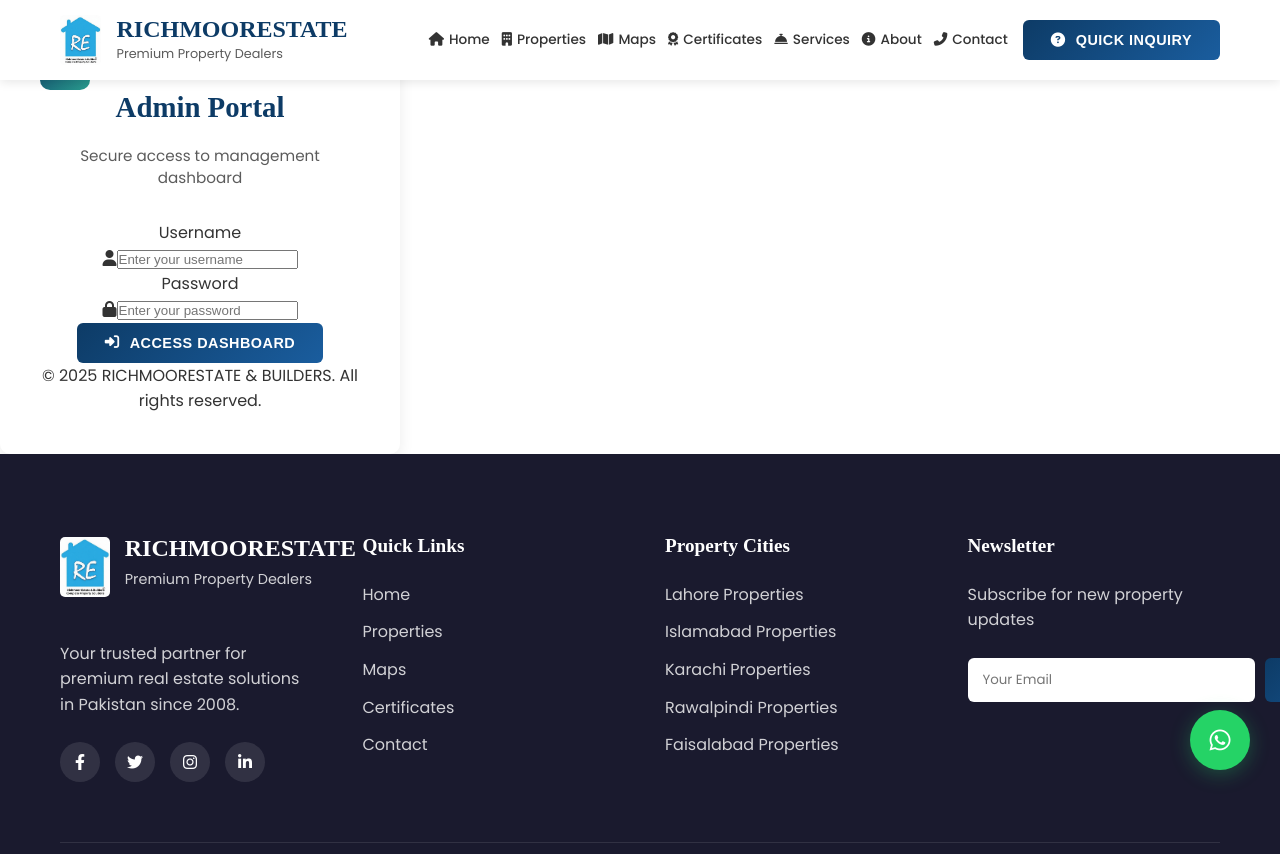
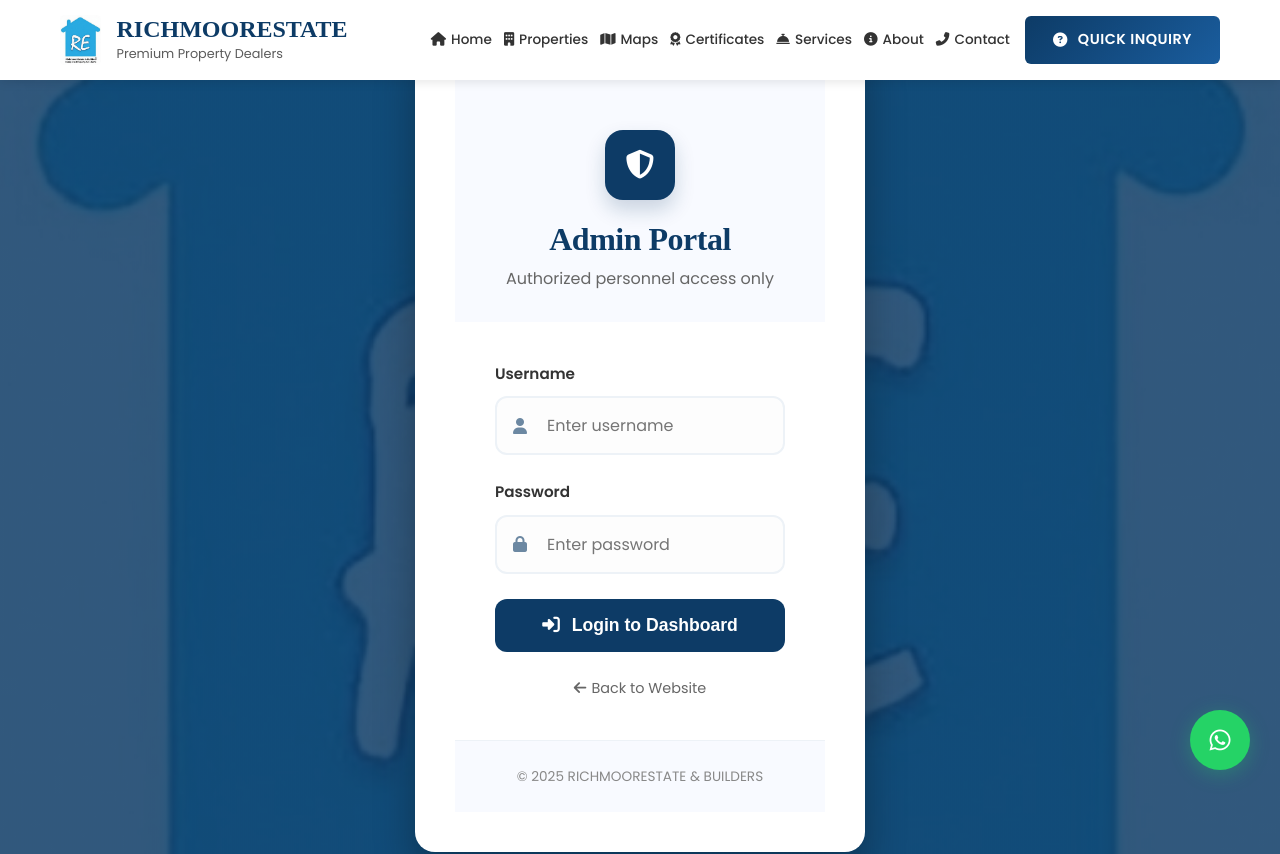
Before and after one commit to abdullahnauman404/real-estate-app, a React (Vite) app in the folder frontend/: page /admin in a window 1280 px wide. Shown: the top 854 px of the page. Built offline with nearby package versions, Linux system fonts and the light colour scheme; no server answers.

Commit message:
Updated frontend UI and backend map routes

```diff
--- a/frontend/src/components/Layout.jsx
+++ b/frontend/src/components/Layout.jsx
@@ -118,15 +118,13 @@ export default function Layout({ children, hideFooter = false }) {
                 </button>
               ) : null}
 
-              <button
+              <a
+                href="/#contact"
                 className="btn btn-primary"
-                onClick={() => {
-                  window.location.href = "mailto:richmoorestatebuilders@gmail.com";
-                  closeMobileMenu();
-                }}
+                onClick={closeMobileMenu}
               >
                 <i className="fas fa-question-circle"></i> Quick Inquiry
-              </button>
+              </a>
             </div>
           </div>
 
--- a/frontend/src/pages/AdminLogin.jsx
+++ b/frontend/src/pages/AdminLogin.jsx
@@ -31,10 +31,10 @@ export default function AdminLogin() {
         <div className="auth-card">
           <div className="auth-header">
             <div className="logo-icon">
-              <i className="fas fa-user-shield"></i>
+              <i className="fas fa-shield-alt"></i>
             </div>
             <h2>Admin Portal</h2>
-            <p className="muted">Secure access to management dashboard</p>
+            <p>Authorized personnel access only</p>
           </div>
 
           <form className="auth-form" onSubmit={submit}>
@@ -44,10 +44,11 @@ export default function AdminLogin() {
                 <i className="fas fa-user"></i>
                 <input
                   type="text"
-                  placeholder="Enter your username"
+                  placeholder="Enter username"
                   value={form.username}
-                  onChange={(e)=>setForm({...form, username:e.target.value})}
+                  onChange={(e) => setForm({ ...form, username: e.target.value })}
                   required
+                  autoComplete="username"
                 />
               </div>
             </div>
@@ -58,27 +59,36 @@ export default function AdminLogin() {
                 <i className="fas fa-lock"></i>
                 <input
                   type="password"
-                  placeholder="Enter your password"
+                  placeholder="Enter password"
                   value={form.password}
-                  onChange={(e)=>setForm({...form, password:e.target.value})}
+                  onChange={(e) => setForm({ ...form, password: e.target.value })}
                   required
+                  autoComplete="current-password"
                 />
               </div>
             </div>
 
-            <button className="btn btn-primary btn-block" disabled={state.loading}>
+            <button className="btn-login-modern" disabled={state.loading}>
               {state.loading ? (
-                <><i className="fas fa-spinner fa-spin"></i> Authenticating...</>
+                <><i className="fas fa-circle-notch fa-spin"></i> Authenticating...</>
               ) : (
-                <><i className="fas fa-sign-in-alt"></i> Access Dashboard</>
+                <><i className="fas fa-sign-in-alt"></i> Login to Dashboard</>
               )}
             </button>
 
-            {state.msg ? <div className="auth-error">{state.msg}</div> : null}
+            {state.msg ? (
+              <div className="auth-error">
+                <i className="fas fa-exclamation-circle"></i> {state.msg}
+              </div>
+            ) : null}
+
+            <a href="/" className="back-to-site">
+              <i className="fas fa-arrow-left"></i> Back to Website
+            </a>
           </form>
 
           <div className="auth-footer">
-            <p>© 2025 RICHMOORESTATE & BUILDERS. All rights reserved.</p>
+            <p>© {new Date().getFullYear()} RICHMOORESTATE & BUILDERS</p>
           </div>
         </div>
       </div>
--- a/frontend/src/styles/app.css
+++ b/frontend/src/styles/app.css
@@ -2601,3 +2601,192 @@ tr:hover td {
   font-size: 1rem;
   letter-spacing: 1px;
 }
+
+/* Professional Admin Login Styles */
+.auth-container {
+  min-height: 100vh;
+  display: flex;
+  align-items: center;
+  justify-content: center;
+  background: linear-gradient(rgba(13, 59, 102, 0.85), rgba(13, 59, 102, 0.85)), url('/logo.jpg');
+  background-size: cover;
+  background-position: center;
+  padding: 40px 20px;
+  position: relative;
+}
+
+.auth-card {
+  background: white;
+  width: 100%;
+  max-width: 450px;
+  border-radius: 20px;
+  box-shadow: 0 20px 40px rgba(0, 0, 0, 0.3);
+  overflow: hidden;
+  animation: slideUp 0.6s ease-out;
+}
+
+@keyframes slideUp {
+  from {
+    opacity: 0;
+    transform: translateY(30px);
+  }
+
+  to {
+    opacity: 1;
+    transform: translateY(0);
+  }
+}
+
+.auth-header {
+  padding: 50px 40px 30px;
+  text-align: center;
+  background: #f8faff;
+}
+
+.auth-header .logo-icon {
+  width: 70px;
+  height: 70px;
+  margin: 0 auto 20px;
+  background: var(--primary);
+  border-radius: 18px;
+  display: flex;
+  align-items: center;
+  justify-content: center;
+  color: white;
+  font-size: 1.8rem;
+  box-shadow: 0 10px 20px rgba(13, 59, 102, 0.2);
+}
+
+.auth-header h2 {
+  font-size: 2rem;
+  color: var(--primary);
+  margin-bottom: 8px;
+  font-weight: 800;
+  letter-spacing: -0.5px;
+}
+
+.auth-header p {
+  color: #666;
+  font-size: 1rem;
+}
+
+.auth-form {
+  padding: 40px;
+}
+
+.form-group-modern {
+  margin-bottom: 25px;
+  text-align: left;
+}
+
+.form-group-modern label {
+  display: block;
+  font-weight: 600;
+  margin-bottom: 10px;
+  color: #333;
+  font-size: 0.95rem;
+}
+
+.input-with-icon {
+  position: relative;
+}
+
+.input-with-icon i {
+  position: absolute;
+  left: 18px;
+  top: 50%;
+  transform: translateY(-50%);
+  color: var(--primary);
+  opacity: 0.6;
+}
+
+.input-with-icon input {
+  width: 100%;
+  padding: 15px 15px 15px 50px;
+  border: 2px solid #edf2f7;
+  border-radius: 12px;
+  outline: none;
+  font-family: inherit;
+  transition: all 0.3s ease;
+  font-size: 1rem;
+  background: #fdfdfd;
+}
+
+.input-with-icon input:focus {
+  border-color: var(--primary);
+  background: white;
+  box-shadow: 0 0 0 4px rgba(13, 59, 102, 0.1);
+}
+
+.btn-login-modern {
+  width: 100%;
+  padding: 16px;
+  background: var(--primary);
+  color: white;
+  border: none;
+  border-radius: 12px;
+  font-size: 1.1rem;
+  font-weight: 700;
+  cursor: pointer;
+  transition: all 0.3s ease;
+  display: flex;
+  align-items: center;
+  justify-content: center;
+  gap: 12px;
+  margin-top: 10px;
+}
+
+.btn-login-modern:hover {
+  background: #154c7d;
+  transform: translateY(-2px);
+  box-shadow: 0 8px 15px rgba(13, 59, 102, 0.2);
+}
+
+.btn-login-modern:disabled {
+  opacity: 0.7;
+  cursor: not-allowed;
+  transform: none;
+}
+
+.auth-error {
+  margin-top: 20px;
+  padding: 12px;
+  background: #fff5f5;
+  color: #c53030;
+  border-radius: 8px;
+  font-size: 0.9rem;
+  border-left: 4px solid #c53030;
+  display: flex;
+  align-items: center;
+  gap: 8px;
+}
+
+.back-to-site {
+  display: inline-block;
+  margin-top: 25px;
+  color: #666;
+  text-decoration: none;
+  font-size: 0.9rem;
+  transition: color 0.3s;
+  display: flex;
+  align-items: center;
+  justify-content: center;
+  gap: 5px;
+}
+
+.back-to-site:hover {
+  color: var(--primary);
+}
+
+.auth-footer {
+  padding: 25px;
+  background: #f8faff;
+  text-align: center;
+  border-top: 1px solid #edf2f7;
+}
+
+.auth-footer p {
+  font-size: 0.85rem;
+  color: #888;
+  margin: 0;
+}
```
